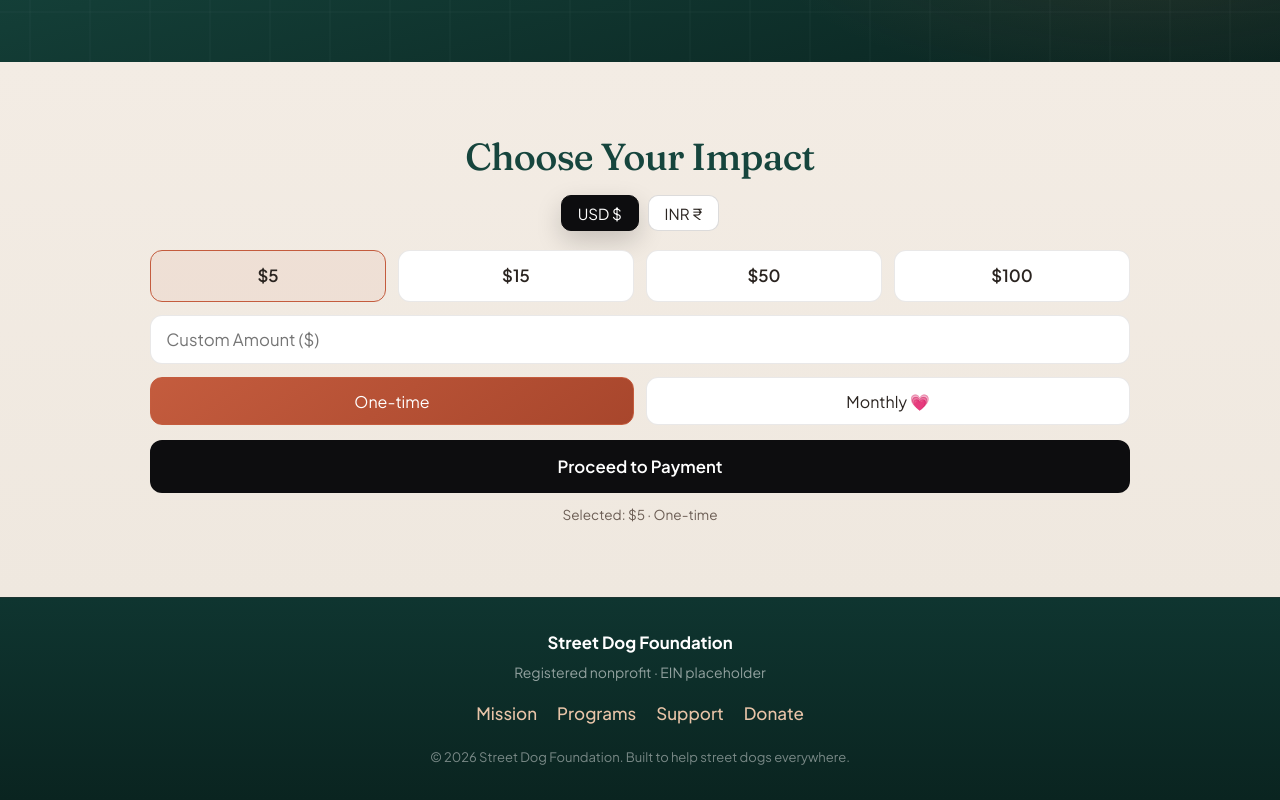
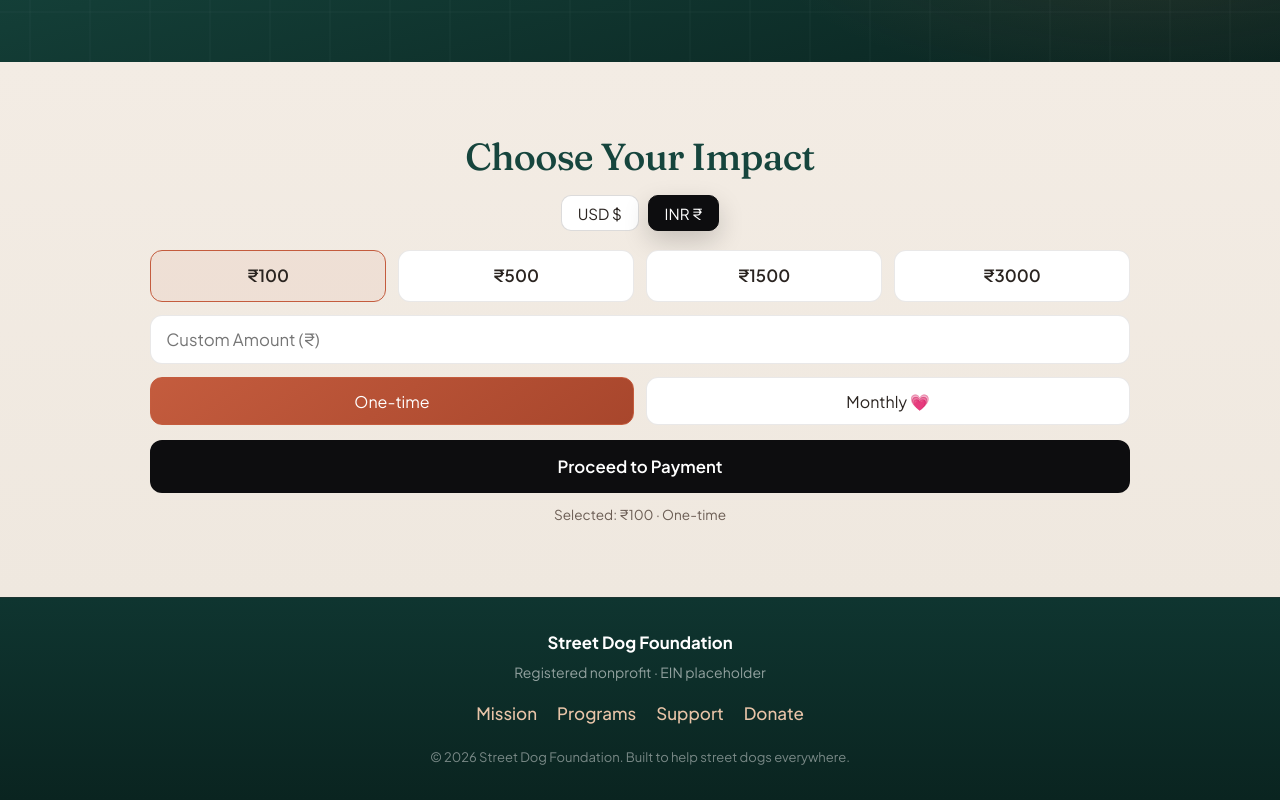
Before and after one commit to abhishektec88/dog-foundation, a React (Vite) app: page / in a window 1280 px wide. Shown: the part 2090-2890 px from the top of the page. Built offline with nearby package versions, Linux system fonts and the light colour scheme; no server answers.

Commit message:
add payment method

```diff
--- a/src/components/Donate.jsx
+++ b/src/components/Donate.jsx
@@ -22,9 +22,9 @@ function loadRazorpayScript() {
 }
 
 export default function Donate() {
-  const [currency, setCurrency] = useState('USD')
+  const [currency, setCurrency] = useState('INR')
   const [frequency, setFrequency] = useState('one-time')
-  const [selectedAmount, setSelectedAmount] = useState(CURRENCIES.USD.amounts[0])
+  const [selectedAmount, setSelectedAmount] = useState(CURRENCIES.INR.amounts[0])
   const [customAmount, setCustomAmount] = useState('')
   const [showDetailsModal, setShowDetailsModal] = useState(false)
   const [donorDetails, setDonorDetails] = useState({ name: '', contact: '', email: '' })
@@ -80,6 +80,10 @@ export default function Donate() {
   async function handleDetailsSubmit(e) {
     e.preventDefault()
     if (!validateDetails()) return
+    if (currency !== 'INR') {
+      setPaymentMessage('UPI is available only with INR. Please select INR and try again.')
+      return
+    }
 
     setIsProcessing(true)
     setPaymentMessage('')
@@ -109,6 +113,14 @@ export default function Donate() {
         description: `${frequency === 'monthly' ? 'Monthly' : 'One-time'} donation`,
         order_id: orderData.orderId,
         prefill: orderData.prefill,
+        method: {
+          upi: true,
+          card: true,
+          netbanking: true,
+          wallet: true,
+          emi: true,
+          paylater: true,
+        },
         theme: { color: '#c45c3e' },
         handler: async (response) => {
           try {
@@ -280,6 +292,7 @@ export default function Donate() {
                 <button type="submit" className="donate-submit" disabled={isProcessing}>
                   {isProcessing ? 'Opening payment...' : 'Continue'}
                 </button>
+                {paymentMessage && <small className="donate-error">{paymentMessage}</small>}
               </form>
             </div>
           </div>
```
